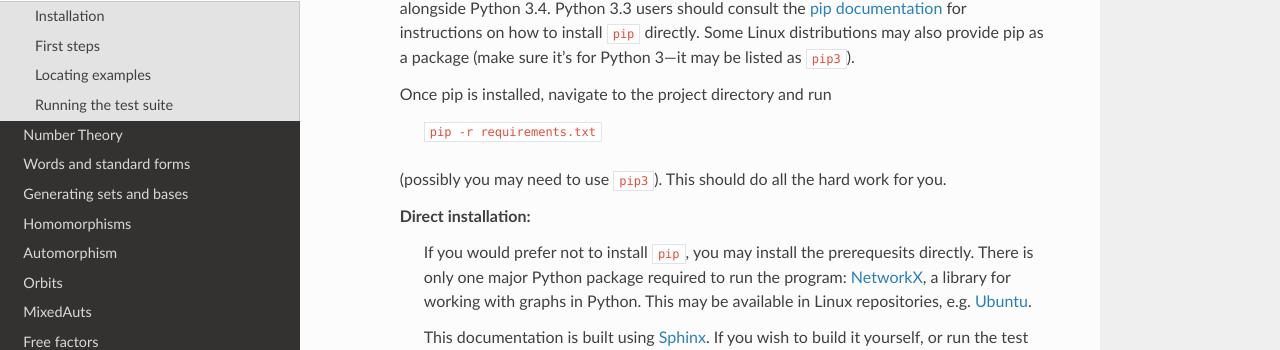
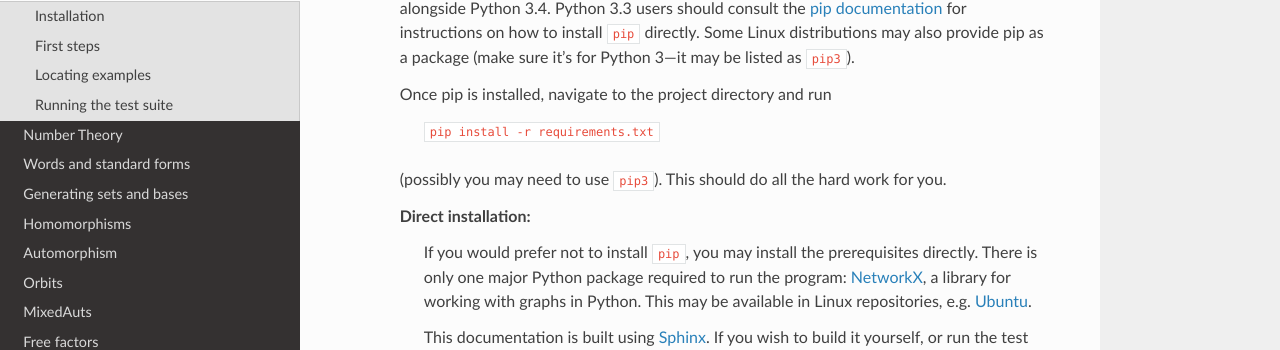
Before and after one commit to DMRobertson/thompsons_v, a Sphinx documentation site: the page built from docs/introduction.rst, in a window 1280 px wide and 900 px high, scrolled down 495 px. Shown: the part 135-485 px from the top of the window. Built offline with Sphinx 7.4.7 and the Read the Docs theme 2.0.0, drawn with Linux system fonts in a browser that asks for light colours.

Commit message:
Fix to installation instructions
Thanks to Laurent Bartholdi for pointing out the pip command was
incorrect.

```diff
--- a/docs/introduction.rst
+++ b/docs/introduction.rst
@@ -19,12 +19,12 @@ Installation
 
 	Once pip is installed, navigate to the project directory and run
 
-		``pip -r requirements.txt``
+		``pip install -r requirements.txt``
 
 	(possibly you may need to use ``pip3``). This should do all the hard work for you.
 
 	Direct installation:
-		If you would prefer not to install ``pip``, you may install the prerequesits directly. There is only one major Python package required to run the program: `NetworkX <https://networkx.github.io/>`_, a library for working with graphs in Python. This may be available in Linux repositories, e.g. `Ubuntu <http://packages.ubuntu.com/search?keywords=python3-networkx&searchon=names>`_.
+		If you would prefer not to install ``pip``, you may install the prerequisites directly. There is only one major Python package required to run the program: `NetworkX <https://networkx.github.io/>`_, a library for working with graphs in Python. This may be available in Linux repositories, e.g. `Ubuntu <http://packages.ubuntu.com/search?keywords=python3-networkx&searchon=names>`_.
 
 		This documentation is built using `Sphinx <http://sphinx-doc.org/>`_. If you wish to build it yourself, or run the test suite, you must install Sphinx also. Again, consider checking Linux repositories e.g. `in Ubuntu <http://packages.ubuntu.com/search?suite=default&section=all&arch=any&keywords=python3-sphinx&searchon=names>`_.
 
```
